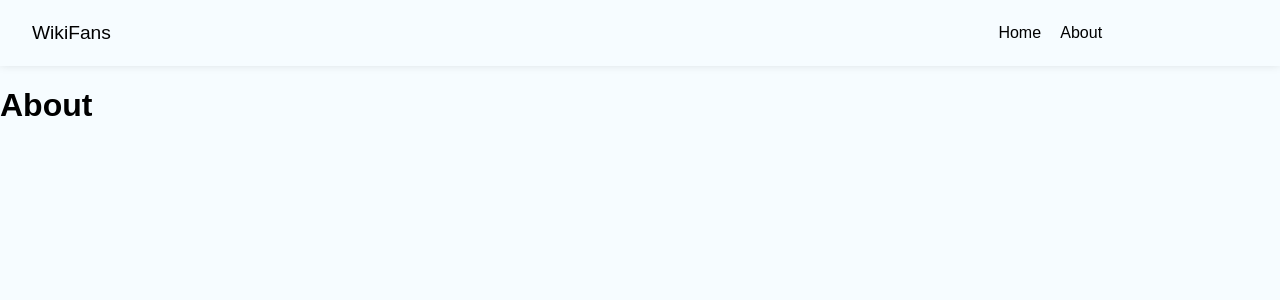
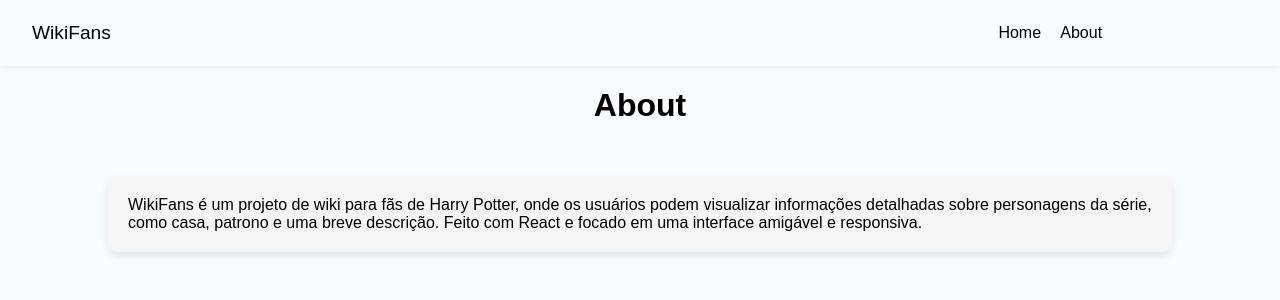
Before and after one commit to Guimunizzs/wikifans, a React (Vite) app in the folder wikifans/: page /about in a window 1280 px wide. Shown: the top 300 px of the page. Built offline with nearby package versions, Linux system fonts and the light colour scheme.

Commit message:
add about

```diff
--- a/wikifans/src/pages/About/About.jsx
+++ b/wikifans/src/pages/About/About.jsx
@@ -2,8 +2,14 @@ import styles from "./About.module.css";
 
 const About = () => {
   return (
-    <div>
+    <div className={styles.about}>
       <h1>About</h1>
+      <p>
+        WikiFans é um projeto de wiki para fãs de Harry Potter, onde os usuários
+        podem visualizar informações detalhadas sobre personagens da série, como
+        casa, patrono e uma breve descrição. Feito com React e focado em uma
+        interface amigável e responsiva.
+      </p>
     </div>
   );
 };
--- a/wikifans/src/pages/About/About.module.css
+++ b/wikifans/src/pages/About/About.module.css
@@ -0,0 +1,15 @@
+.about {
+  display: flex;
+  flex-direction: column;
+  justify-content: center;
+  align-items: center;
+}
+
+.about p {
+  width: 80%;
+  background-color: #f5f5f5;
+  margin-top: 30px;
+  border-radius: 10px;
+  box-shadow: 0 4px 8px rgba(0, 0, 0, 0.1);
+  padding: 20px;
+}
```
